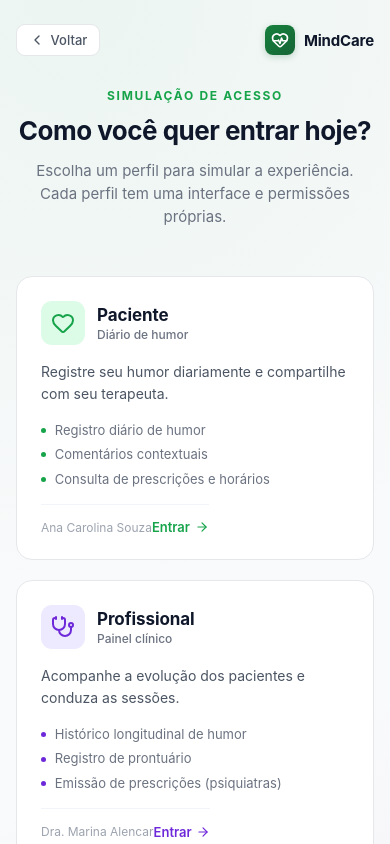
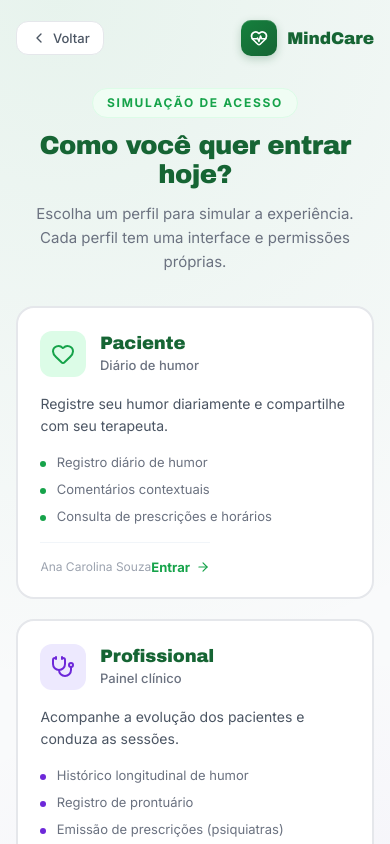
Before and after one commit to Pedr04rthur/mind-project, a React (Vite) app in the folder frontend/: page /login in a window 390 px wide. Both pictures are taken after typing "Sample", "Sample123" into the empty fields and a click on the button "Entrar". Shown: the top 844 px of the page. Built offline with nearby package versions, Linux system fonts and the light colour scheme; no server answers.

Commit message:
fix(ajustes visuais): ajustes no selecionar perfil

```diff
--- a/frontend/src/pages/SelecionarPerfil/SelecionarPerfil.module.css
+++ b/frontend/src/pages/SelecionarPerfil/SelecionarPerfil.module.css
@@ -2,10 +2,11 @@
   min-height: 100vh;
   display: flex;
   flex-direction: column;
-  padding: 1.5rem 2rem 3rem;
+  padding: 2rem 2.5rem 3rem;
+  font-family: "Inter", -apple-system, BlinkMacSystemFont, "Segoe UI", Roboto, sans-serif;
   background:
-    radial-gradient(circle at 20% 0%, rgba(22, 163, 74, 0.06), transparent 45%),
-    radial-gradient(circle at 90% 100%, rgba(109, 40, 217, 0.05), transparent 45%),
+    radial-gradient(circle at 15% 0%, rgba(22, 163, 74, 0.08), transparent 50%),
+    radial-gradient(circle at 90% 100%, rgba(109, 40, 217, 0.07), transparent 50%),
     #f9fafb;
 }
 
@@ -13,139 +14,157 @@
   display: flex;
   align-items: center;
   justify-content: space-between;
-  margin-bottom: 3rem;
+  margin-bottom: 3.5rem;
 }
 
 .backButton {
   display: inline-flex;
   align-items: center;
-  gap: 0.35rem;
-  padding: 0.45rem 0.75rem;
-  border: 1px solid #e5e7eb;
-  border-radius: 9px;
+  gap: 0.4rem;
+  padding: 0.6rem 1rem;
+  border: 1.5px solid #e5e7eb;
+  border-radius: 12px;
   background-color: #ffffff;
   color: #4b5563;
-  font-size: 0.8125rem;
+  font-family: "Inter", sans-serif;
+  font-size: 0.875rem;
   font-weight: 500;
-  transition: background-color 0.15s ease, border-color 0.15s ease, color 0.15s ease;
+  cursor: pointer;
+  transition: background-color 0.15s ease, border-color 0.15s ease, color 0.15s ease, transform 0.15s ease;
 }
 
 .backButton:hover {
-  background-color: #f9fafb;
-  border-color: #d1d5db;
-  color: #0f172a;
+  background-color: #f0fdf4;
+  border-color: #bbf7d0;
+  color: #166534;
+  transform: translateX(-2px);
+}
+
+.backButton:focus-visible {
+  outline: none;
+  box-shadow: 0 0 0 3px rgba(22, 163, 74, 0.25);
 }
 
 .brand {
   display: inline-flex;
   align-items: center;
-  gap: 0.55rem;
+  gap: 0.65rem;
 }
 
 .brandMark {
-  width: 30px;
-  height: 30px;
+  width: 42px;
+  height: 42px;
   display: inline-flex;
   align-items: center;
   justify-content: center;
-  border-radius: 8px;
+  border-radius: 12px;
   background: linear-gradient(140deg, #15803d 0%, #166534 100%);
   color: #ffffff;
-  box-shadow: 0 2px 6px rgba(22, 101, 52, 0.22);
+  box-shadow: 0 3px 8px rgba(22, 101, 52, 0.25), inset 0 1px 0 rgba(255, 255, 255, 0.15);
 }
 
 .brandName {
-  font-size: 0.9375rem;
-  font-weight: 700;
-  color: #0f172a;
+  font-family: "Archivo Black", "Inter", sans-serif;
+  font-size: 1.25rem;
+  font-weight: 400;
+  color: #166534;
   letter-spacing: -0.01em;
 }
 
 .hero {
-  max-width: 640px;
+  max-width: 720px;
   margin: 0 auto 3rem;
   text-align: center;
   display: flex;
   flex-direction: column;
-  gap: 0.75rem;
+  align-items: center;
+  gap: 1rem;
 }
 
 .eyebrow {
+  display: inline-flex;
+  align-items: center;
+  padding: 0.4rem 0.9rem;
+  border-radius: 999px;
+  background-color: #f0fdf4;
+  border: 1.5px solid #dcfce7;
+  color: #16a34a;
+  font-family: "Inter", sans-serif;
   font-size: 0.75rem;
   font-weight: 700;
   letter-spacing: 0.14em;
   text-transform: uppercase;
-  color: #16a34a;
 }
 
 .title {
-  font-size: 2rem;
-  font-weight: 700;
-  color: #0f172a;
-  letter-spacing: -0.02em;
-  line-height: 1.2;
+  font-family: "Archivo Black", "Inter", sans-serif;
+  font-size: 2.75rem;
+  font-weight: 400;
+  color: #166534;
+  letter-spacing: -0.025em;
+  line-height: 1.1;
 }
 
 .subtitle {
-  font-size: 0.9375rem;
+  font-family: "Inter", sans-serif;
+  font-size: 1.0625rem;
   color: #6b7280;
-  line-height: 1.55;
+  line-height: 1.6;
+  max-width: 540px;
 }
 
 .grid {
   width: 100%;
-  max-width: 1080px;
+  max-width: 1120px;
   margin: 0 auto;
   display: grid;
   grid-template-columns: repeat(3, 1fr);
-  gap: 1.25rem;
+  gap: 1.5rem;
 }
 
 .card {
   display: flex;
   flex-direction: column;
-  gap: 1rem;
-  padding: 1.5rem;
-  border: 1.5px solid #e5e7eb;
-  border-radius: 16px;
+  gap: 1.25rem;
+  padding: 1.75rem;
+  border: 2px solid #e5e7eb;
+  border-radius: 22px;
   background-color: #ffffff;
   text-align: left;
   cursor: pointer;
-  transition:
-    border-color 180ms ease,
-    box-shadow 180ms ease,
-    transform 140ms ease;
+  font-family: "Inter", sans-serif;
+  transition: border-color 200ms ease, box-shadow 200ms ease, transform 160ms ease;
 }
 
 .card:hover {
-  transform: translateY(-2px);
-  box-shadow: 0 12px 28px rgba(15, 23, 42, 0.08);
+  transform: translateY(-3px);
+  box-shadow: 0 20px 40px rgba(15, 23, 42, 0.1);
 }
 
 .card:focus-visible {
   outline: none;
-  box-shadow: 0 0 0 3px rgba(22, 163, 74, 0.3);
+  box-shadow: 0 0 0 4px rgba(22, 163, 74, 0.3);
 }
 
 .cardHeader {
   display: flex;
   align-items: center;
-  gap: 0.75rem;
+  gap: 0.85rem;
 }
 
 .iconWrap {
-  width: 44px;
-  height: 44px;
+  width: 52px;
+  height: 52px;
   flex-shrink: 0;
   display: inline-flex;
   align-items: center;
   justify-content: center;
-  border-radius: 11px;
-  transition: transform 180ms ease;
+  border-radius: 14px;
+  transition: transform 200ms ease;
 }
 
 .card:hover .iconWrap {
-  transform: scale(1.05);
+  transform: scale(1.08);
 }
 
 .cardTitles {
@@ -155,29 +174,32 @@
 }
 
 .cardTitle {
-  font-size: 1.0625rem;
-  font-weight: 700;
-  color: #0f172a;
-  letter-spacing: -0.005em;
+  font-family: "Archivo Black", "Inter", sans-serif;
+  font-size: 1.25rem;
+  font-weight: 400;
+  color: #166534;
+  letter-spacing: -0.01em;
 }
 
 .cardSubtitle {
-  font-size: 0.75rem;
+  font-family: "Inter", sans-serif;
+  font-size: 0.8125rem;
   font-weight: 500;
   color: #6b7280;
-  margin-top: 0.15rem;
+  margin-top: 0.2rem;
 }
 
 .cardDescription {
-  font-size: 0.875rem;
+  font-family: "Inter", sans-serif;
+  font-size: 0.9375rem;
   color: #4b5563;
-  line-height: 1.55;
+  line-height: 1.6;
 }
 
 .bullets {
   display: flex;
   flex-direction: column;
-  gap: 0.4rem;
+  gap: 0.5rem;
   margin: 0;
   padding: 0;
   list-style: none;
@@ -187,17 +209,18 @@
 .bullet {
   display: flex;
   align-items: flex-start;
-  gap: 0.55rem;
-  font-size: 0.8125rem;
+  gap: 0.65rem;
+  font-family: "Inter", sans-serif;
+  font-size: 0.875rem;
   color: #6b7280;
-  line-height: 1.4;
+  line-height: 1.45;
 }
 
 .bulletDot {
-  width: 5px;
-  height: 5px;
+  width: 6px;
+  height: 6px;
   flex-shrink: 0;
-  margin-top: 0.45rem;
+  margin-top: 0.5rem;
   border-radius: 50%;
   background-color: #d1d5db;
 }
@@ -206,11 +229,12 @@
   display: flex;
   align-items: center;
   justify-content: space-between;
-  padding-top: 0.9rem;
-  border-top: 1px solid #f1f5f9;
+  padding-top: 1rem;
+  border-top: 1.5px solid #f1f5f9;
 }
 
 .cardUser {
+  font-family: "Inter", sans-serif;
   font-size: 0.75rem;
   color: #9ca3af;
   overflow: hidden;
@@ -221,17 +245,17 @@
 .enterHint {
   display: inline-flex;
   align-items: center;
-  gap: 0.3rem;
-  font-size: 0.8125rem;
-  font-weight: 600;
-  transition: gap 180ms ease;
+  gap: 0.35rem;
+  font-family: "Inter", sans-serif;
+  font-size: 0.875rem;
+  font-weight: 700;
+  transition: gap 200ms ease;
+  flex-shrink: 0;
 }
 
 .card:hover .enterHint {
-  gap: 0.5rem;
+  gap: 0.55rem;
 }
-
-/* Cores por accent */
 
 .card_verde .iconWrap {
   background-color: #dcfce7;
@@ -239,7 +263,7 @@
 }
 
 .card_verde:hover {
-  border-color: #bbf7d0;
+  border-color: #86efac;
 }
 
 .card_verde .enterHint {
@@ -250,13 +274,17 @@
   background-color: #16a34a;
 }
 
+.card_roxo .cardTitle {
+  color: #166534;
+}
+
 .card_roxo .iconWrap {
   background-color: #ede9fe;
   color: #6d28d9;
 }
 
 .card_roxo:hover {
-  border-color: #ddd6fe;
+  border-color: #c4b5fd;
 }
 
 .card_roxo .enterHint {
@@ -267,13 +295,17 @@
   background-color: #6d28d9;
 }
 
+.card_azul .cardTitle {
+  color: #166534;
+}
+
 .card_azul .iconWrap {
   background-color: #dbeafe;
   color: #1d4ed8;
 }
 
 .card_azul:hover {
-  border-color: #bfdbfe;
+  border-color: #93c5fd;
 }
 
 .card_azul .enterHint {
@@ -286,28 +318,105 @@
 
 .disclaimer {
   max-width: 480px;
-  margin: 3rem auto 0;
+  margin: 3.5rem auto 0;
   text-align: center;
-  font-size: 0.75rem;
+  font-family: "Inter", sans-serif;
+  font-size: 0.8125rem;
   color: #9ca3af;
-  line-height: 1.5;
+  line-height: 1.6;
 }
 
 @media (max-width: 900px) {
+  .page {
+    padding: 1.75rem 1.5rem 2.5rem;
+  }
+
+  .topBar {
+    margin-bottom: 2.5rem;
+  }
+
   .grid {
     grid-template-columns: 1fr;
-    max-width: 520px;
+    max-width: 560px;
+    gap: 1.25rem;
+  }
+
+  .title {
+    font-size: 2rem;
+  }
+
+  .subtitle {
+    font-size: 1rem;
+  }
+}
+
+@media (max-width: 480px) {
+  .page {
+    padding: 1.25rem 1rem 2rem;
+  }
+
+  .topBar {
+    margin-bottom: 2rem;
+  }
+
+  .backButton {
+    padding: 0.5rem 0.85rem;
+    font-size: 0.8125rem;
+  }
+
+  .brandMark {
+    width: 36px;
+    height: 36px;
+    border-radius: 10px;
+  }
+
+  .brandName {
+    font-size: 1.0625rem;
+  }
+
+  .hero {
+    margin-bottom: 2rem;
+    gap: 0.85rem;
   }
 
   .title {
     font-size: 1.625rem;
   }
 
-  .page {
-    padding: 1.5rem 1rem 2rem;
+  .subtitle {
+    font-size: 0.9375rem;
   }
 
-  .topBar {
-    margin-bottom: 2rem;
+  .card {
+    padding: 1.4rem;
+    border-radius: 18px;
+    gap: 1rem;
+  }
+
+  .iconWrap {
+    width: 46px;
+    height: 46px;
+    border-radius: 12px;
+  }
+
+  .cardTitle {
+    font-size: 1.125rem;
+  }
+
+  .cardDescription {
+    font-size: 0.875rem;
+  }
+
+  .bullet {
+    font-size: 0.8125rem;
+  }
+
+  .enterHint {
+    font-size: 0.8125rem;
+  }
+
+  .disclaimer {
+    margin-top: 2.5rem;
+    font-size: 0.75rem;
   }
 }
```
